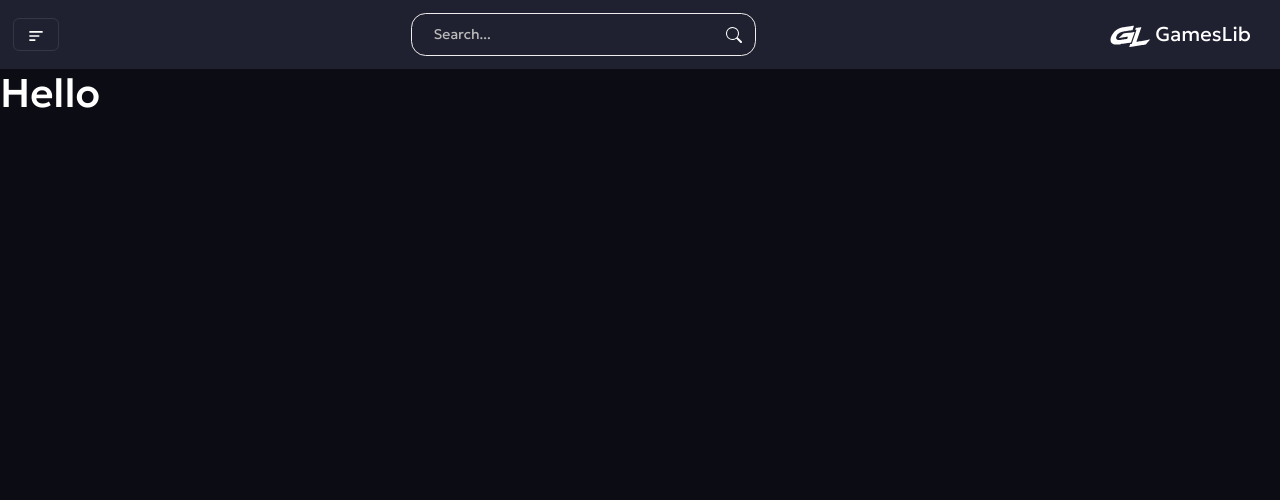
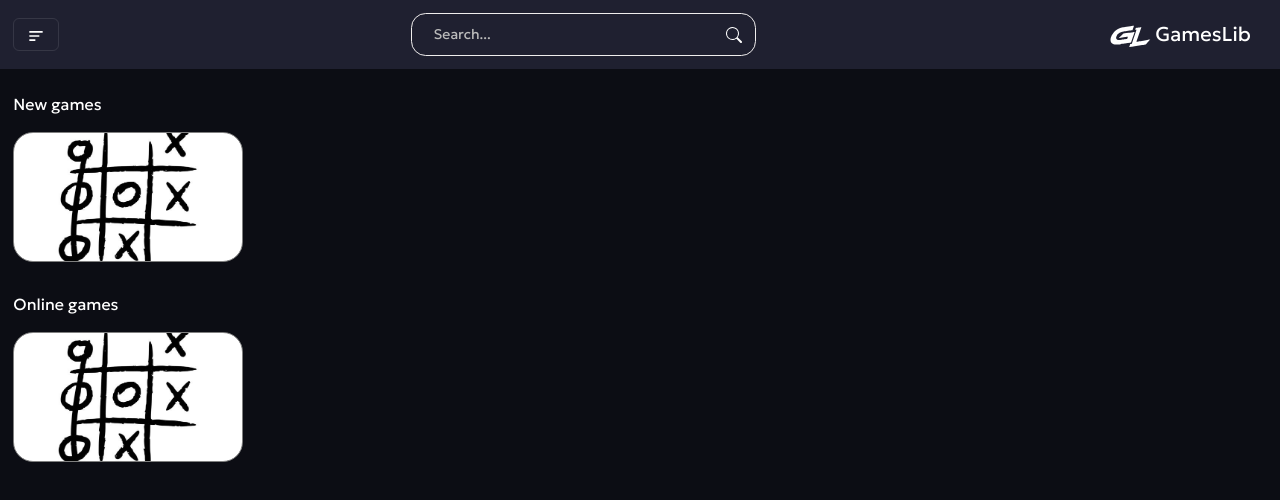
Before and after one commit to bekzod-fayzikuloff/games_lib, a React (Vite) app: page / in a window 1280 px wide. Shown: the top 500 px of the page. Built offline with nearby package versions, Linux system fonts and the light colour scheme.

Commit message:
:dizzy: Add home page struct

```diff
--- a/src/App.tsx
+++ b/src/App.tsx
@@ -3,6 +3,7 @@ import {useEffect, useState} from "react";
 import {Routes, Route} from "react-router-dom";
 import {MainLayout} from "./layouts/Main";
 import {NotFound} from "./components/NotFound";
+import {HomePage} from "./pages/HomePage";
 
 
 function App() {
@@ -17,7 +18,7 @@ function App() {
     <Routes>
 
       <Route path="/" element={<MainLayout isBurgerOpen={isBurgerOpen} setIsBurgerOpen={setIsBurgerOpen} setSearchTitle={setSearchTitle} />}>
-        <Route index element={<h1>Hello</h1>} />
+        <Route index element={<HomePage />} />
         <Route path="*" element={<NotFound />} />
       </Route>
 
--- a/src/components/Header/index.tsx
+++ b/src/components/Header/index.tsx
@@ -3,21 +3,25 @@ import {BiMenuAltLeft, BiMenuAltRight} from "react-icons/bi";
 import {BsSearch} from "react-icons/bs";
 import React from "react";
 import GLSvg from "../../assets/gl.svg";
+import {useNavigate} from "react-router-dom";
 
 
-const CLLogo = () => (
+const CLLogo = () => {
+  const navigate = useNavigate()
+  return (
     <>
-    <img className={style.logo}
+      <img onClick={() => navigate("/")} className={style.logo}
            src={GLSvg}
            alt="logo"
       />
-    <span className={style.lg_title}>GamesLib</span>
+      <span onClick={() => navigate("/")} className={style.lg_title}>GamesLib</span>
     </>
   )
+}
 
 function Header(props: {
   isBurgerOpen: boolean,
-  setIsBurgerOpen:  React.Dispatch<React.SetStateAction<boolean>>,
+  setIsBurgerOpen: React.Dispatch<React.SetStateAction<boolean>>,
   setSearchTitle: React.Dispatch<React.SetStateAction<string>>
 }) {
   const {isBurgerOpen, setIsBurgerOpen, setSearchTitle} = props
@@ -28,15 +32,16 @@ function Header(props: {
 
   return (
     <nav className={`navbar navbar-dark ${style.head__bar}`}>
-      <button onClick={()=> setIsBurgerOpen(prevState => !prevState)} className={`navbar-toggler ${style.burger__btn}`} type="button"
+      <button onClick={() => setIsBurgerOpen(prevState => !prevState)} className={`navbar-toggler ${style.burger__btn}`}
+              type="button"
               data-bs-toggle="collapse" data-bs-target="#navbarNav"
               aria-controls="navbarNav" aria-expanded="false"
               aria-label="Toggle navigation">
-        <span>{isBurgerOpen ? <BiMenuAltRight/> : <BiMenuAltLeft />}</span>
+        <span>{isBurgerOpen ? <BiMenuAltRight/> : <BiMenuAltLeft/>}</span>
       </button>
 
       <form className={style.search__input}>
-        <input onChange={handleSearch} type="search" placeholder="Search..." />
+        <input onChange={handleSearch} type="search" placeholder="Search..."/>
         <BsSearch/>
       </form>
 
--- a/src/components/Sidebar/index.tsx
+++ b/src/components/Sidebar/index.tsx
@@ -1,8 +1,10 @@
 import {AiFillHome} from "react-icons/ai";
 import {BsFillStopwatchFill} from "react-icons/bs";
 import style from "./Sidebar.module.css"
+import {useNavigate} from "react-router-dom";
 
 export const Sidebar = () => {
+  const navigate = useNavigate()
   const items = [
     {
       title: "Home",
@@ -17,7 +19,7 @@ export const Sidebar = () => {
   ]
   return (
     <>{items.map((sideBarItem, id) => (
-      <article className={style.item} key={id}>
+      <article onClick={() => navigate(sideBarItem.link)} className={style.item} key={id}>
         <p>{sideBarItem.icon} {sideBarItem.title}</p>
       </article>
     ))}</>
--- /dev/null
+++ b/src/pages/HomePage/HomePage.module.css
@@ -0,0 +1,49 @@
+
+.inner {
+  padding: 10pt;
+}
+
+.game__set {
+  width: 100%;
+  height: 200px;
+}
+
+.category_title {
+  padding-top: 7pt;
+}
+
+.game__set_root {
+  display: flex;
+}
+
+.game__item {
+  width: 230px;
+  border: 1px solid gray;
+  height: 130px;
+  margin-right: 7pt;
+  border-radius: 20px;
+
+  /* Center and scale the image nicely */
+  background-position: center;
+  background-repeat: no-repeat;
+  background-size: cover;
+}
+
+.game__item:hover p {
+  visibility: visible;
+  opacity: 1;
+  cursor: pointer;
+}
+
+.game__item p {
+  padding-top: 18%;
+  text-align: center;
+  height: 100%;
+  border-radius: 20px;
+  background: rgba(157, 193, 217, 0.72);
+  color: #1c1313;
+  visibility: hidden;
+  opacity: 0;
+
+  transition: opacity .2s, visibility .2s;
+}
--- /dev/null
+++ b/src/pages/HomePage/index.tsx
@@ -0,0 +1,56 @@
+import style from "./HomePage.module.css"
+import Xs_Os from "./../../assets/xs_os.jpg"
+import {useNavigate} from "react-router-dom";
+
+const GameSetItem = (
+  props: {
+    title: string,
+    games: {
+      title: string,
+      image: string,
+      link: string
+    }[]
+  }
+  ) => {
+  const navigate = useNavigate()
+  return (
+    <div className={style.game__set}>
+      <p className={style.category_title}>{props.title}</p>
+      <div className={style.game__set_root}>
+
+        {props.games.map(game => (
+          <div key={game.link}
+            style={
+              {
+                backgroundImage: `url(${game.image})`,
+              }
+            }
+            className={style.game__item}
+            onClick={() => navigate(`/games/${game.link}`)}
+          >
+            <p>{game.title}</p>
+          </div>
+        ))}
+
+      </div>
+    </div>
+  )
+}
+
+export const HomePage = () => {
+  const games = [
+    {
+      title: "XsOs",
+      image: Xs_Os,
+      link: "xs-os"
+    }
+  ]
+  return (
+    <div className={style.root}>
+      <div className={style.inner}>
+        <GameSetItem title={"New games"} games={games}/>
+        <GameSetItem title={"Online games"} games={games} />
+      </div>
+    </div>
+  )
+}
```
Also changed, not shown: src/assets/xs_os.jpg (added). Lines whose indentation alone changed are shown as unchanged.
